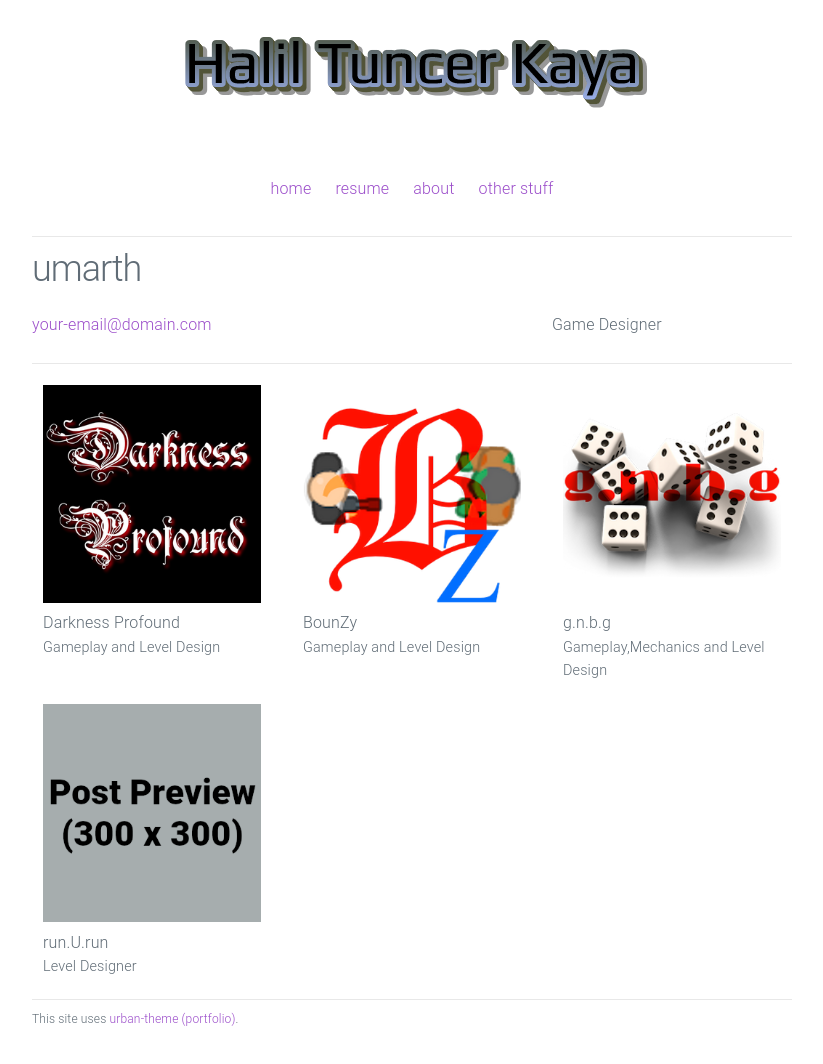
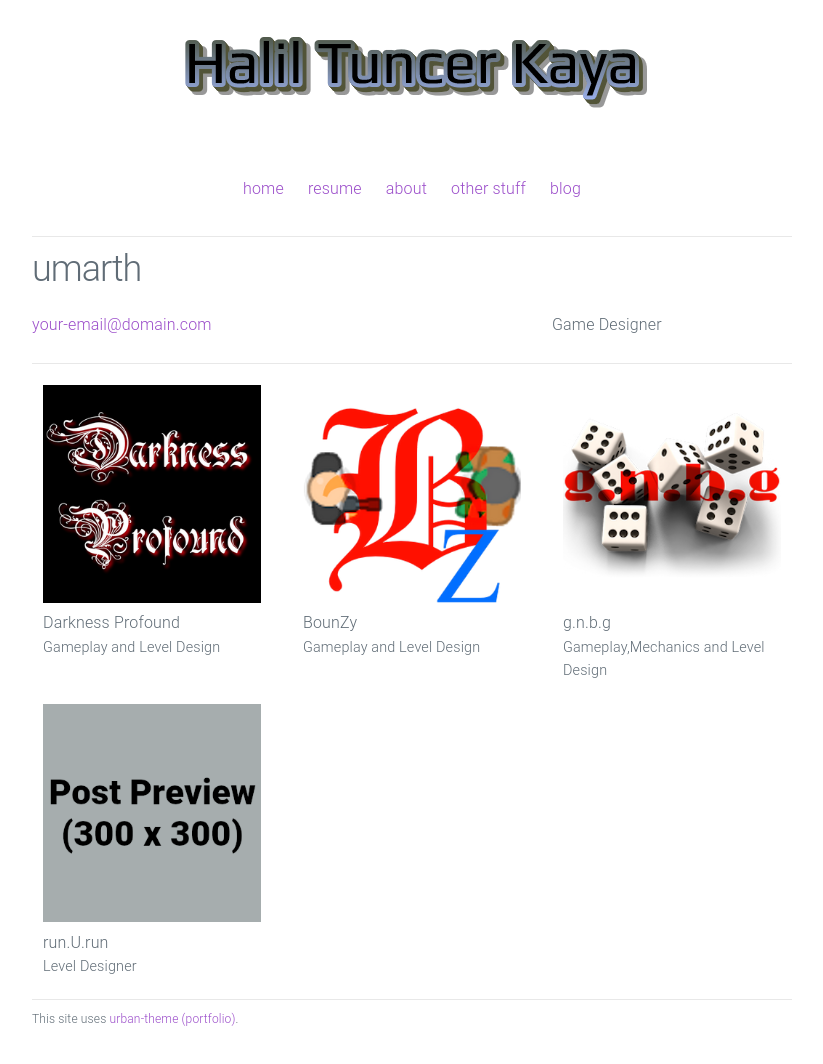
Before and after one commit to htramu/htk.github.io, a Jekyll site: the page built from index.html, in a window 1280 px wide. Shown: the whole page, without its empty margins (228-1051 px from the left). Built offline with Jekyll 4.4.1, drawn with Linux system fonts in a browser that asks for light colours.

Commit message:
Update header.html

```diff
--- a/_includes/header.html
+++ b/_includes/header.html
@@ -7,6 +7,7 @@
 	  <li class="nav-item"><a href="{{ site.baseurl }}/resume/">resume</a></li>
       <li class="nav-item"><a href="{{ site.baseurl }}/about/">about</a></li>
 	  <li class="nav-item"><a href="{{ site.baseurl }}/otherstuff/">other stuff</a></li>
+	  <li class="nav-item"><a href="{{ site.baseurl }}/blog/">blog</a></li>
     </ul>
   </nav>
 
```
